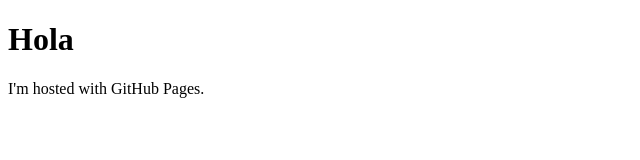
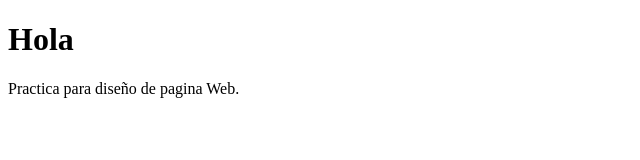
Before and after one commit to Carlospinto11/Animacion, a plain HTML site: page index.html in a window 1280 px wide. Shown: the full height of the page, 0-640 px from the left. Drawn offline with Linux system fonts and the light colour scheme.

Commit message:
Update index.html

```diff
--- a/index.html
+++ b/index.html
@@ -2,6 +2,6 @@
 <html>
 <body>
 <h1>Hola</h1>
-<p>I'm hosted with GitHub Pages.</p>
+<p>Practica para diseño de pagina Web.</p>
 </body>
 </html>
```
